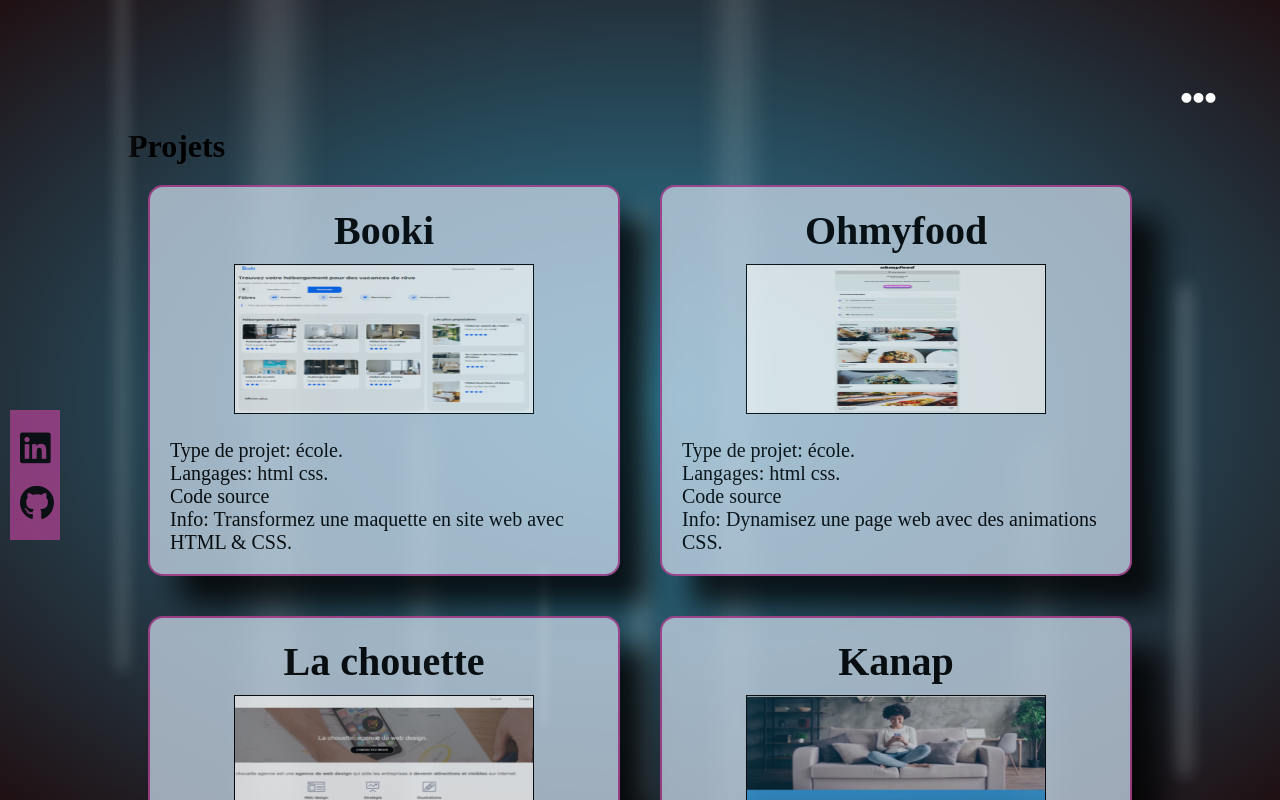
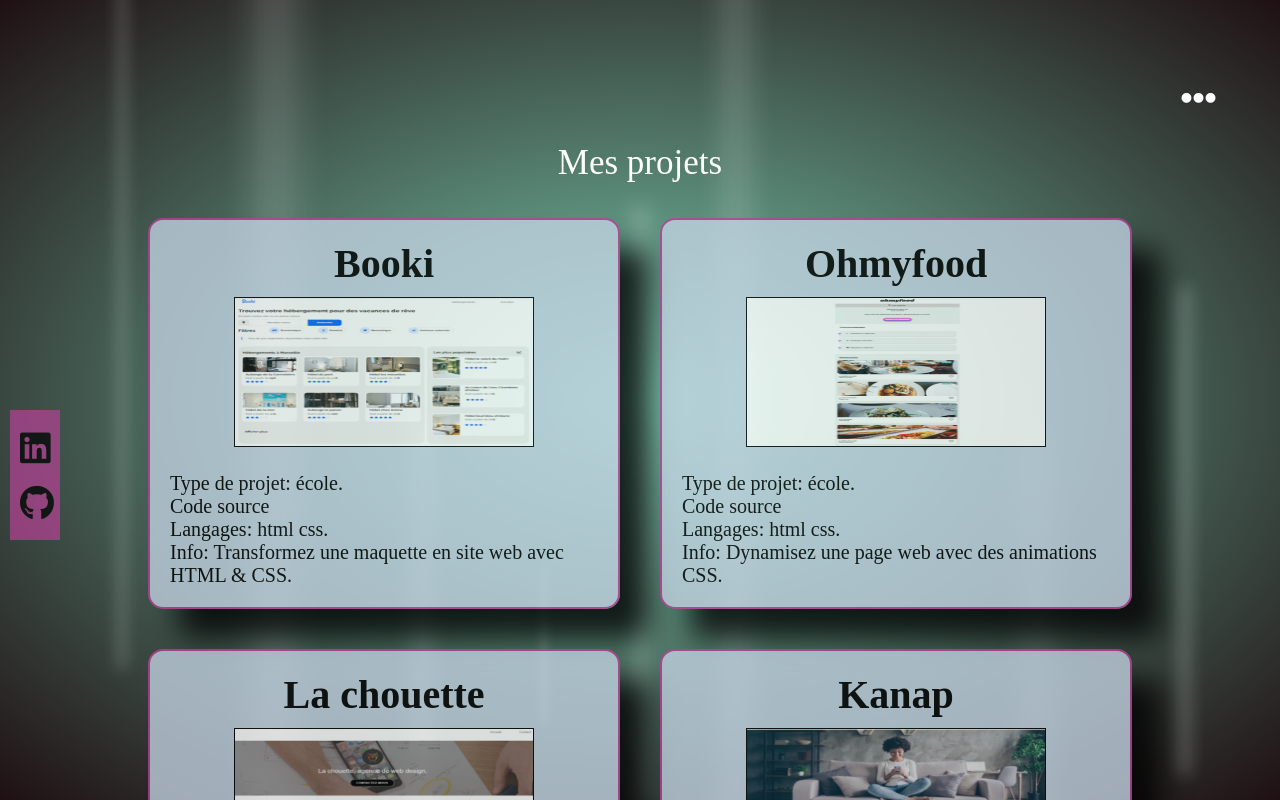
Before and after one commit to vitinolo/potfolio_thibaut, a React (Create React App) app: page /projects in a window 1280 px wide. Built offline with nearby package versions, Linux system fonts and the light colour scheme.

Commit message:
projets, contact

```diff
--- a/src/components/Card.js
+++ b/src/components/Card.js
@@ -10,8 +10,8 @@ function Card ({type, picture, name, languages, source, info})  {
                 </div>
                 <div className='wrapper2'>
                     <div className='type'>Type de projet: {type}</div>
+                    <div className="source"><a href={source} title='cliquer vers code source'>Code source</a></div>
                     <div className='languages'>Langages: {languages}</div>
-                    <div className="source"><a href={source} title='cliquer vers code source'>Code source</a></div>
                     <div className="info">Info: {info}</div>
                 </div>
             </>
--- a/src/components/ProjectList.js
+++ b/src/components/ProjectList.js
@@ -9,7 +9,7 @@ function ProjectList () {
         name: 'Booki',
         picture: 'img/p2_portfolio.png',
         type: "école.",
-        languages: ['html css.'],
+        languages: 'html css.',
         source: 'https://github.com/vitinolo/thibautlenoir_2_20092021',
         info: 'Transformez une maquette en site web avec HTML & CSS.',
       },
@@ -18,7 +18,7 @@ function ProjectList () {
         name: 'Ohmyfood',
         picture: '/img/p3_portfolio.png',
         type: "école.",
-        languages: ['html css.'],
+        languages: 'html css.',
         source: 'https://github.com/vitinolo/ThibautLenoir_3_20112021',
         info: 'Dynamisez une page web avec des animations CSS.',
       },
@@ -27,7 +27,7 @@ function ProjectList () {
         name: 'La chouette',
         picture: '/img/p4_portfolio.png',
         type: "école.",
-        languages: ['SEO css.'],
+        languages: 'SEO css.',
         source: 'https://github.com/vitinolo/P4',
         info: 'Optimisez un site web existant.',
       },
@@ -36,7 +36,7 @@ function ProjectList () {
         name: 'Kanap',
         picture: '/img/p5_portfolio.png',
         type: "école.",
-        languages: ['javascript API.'],
+        languages: 'javascript API.',
         source: 'https://github.com/vitinolo/p5_kanap',
         info: 'Construisez un site e-commerce en JavaScript.',
       },
@@ -45,7 +45,7 @@ function ProjectList () {
         name: 'Piiquantes',
         picture: '/img/p6_portfolio.webp',
         type: "école.",
-        languages: ['backend API.'],
+        languages: 'backend node API.',
         source: 'https://github.com/vitinolo/p6',
         info: "Construisez une API sécurisée pour une application d'avis gastronomiques.",
       },
@@ -54,7 +54,7 @@ function ProjectList () {
         name: 'Groupomania',
         picture: '/img/p7_portfolio.webp',
         type: "école.",
-        languages: ['javascript react css.'],
+        languages: 'javascript react css.',
         source: 'https://github.com/vitinolo/P7_Creez_un_reseau_social_d_entreprise',
         info: "Créez un réseau social d'entreprise.",
       },
@@ -63,15 +63,15 @@ function ProjectList () {
         name: 'Sky drone air',
         picture: '/img/skydroneair_portfolio.png',
         type: 'individuel.',
-        languages: ['javascript react css.'],
+        languages: 'javascript react css.',
         source: 'https://skydroneair.netlify.app/',
         info: "Création d'un site de prise de vue par drone.",
       },
     ];
     return (
-      <>
-        <h1>Projets</h1>
-        <div className='projectList'>
+      <div className='project'>
+        <span>Mes projets</span>
+        <div className='projectList tilt-in-bl'>
             { projects.map((project) =>(
                 <Card
                     key={project.id}
@@ -86,7 +86,7 @@ function ProjectList () {
               ))
             }
         </div>
-      </>
+      </div>
     );
 };
 
--- a/src/pages/About.js
+++ b/src/pages/About.js
@@ -15,9 +15,9 @@ const About = () => {
                         <span>Langages utilisés:</span>
                         <div className="item"><i class="fab fa-css3-alt"></i> Css3</div>
                         <div className="item"><i class="fab fa-html5"></i> Html5</div>
-                        <div className="item"><i class="fab fa-js-square"> Javascript</i></div>
+                        <div className="item"><i class="fab fa-js-square"></i> Javascript</div>
                         <div className="item"><i class="fab fa-react fa-spin"></i> React.js</div>
-                        <div className="item"><i class="fab fa-node-js"> Node.js</i></div>
+                        <div className="item"><i class="fab fa-node-js"></i> Node.js</div>
                     </div>
                     <div className='skills card'>
                         <span>Skills:</span>
--- a/src/styles/animations/_keyframes.scss
+++ b/src/styles/animations/_keyframes.scss
@@ -36,3 +36,15 @@
       opacity: 1;
     }
   }
+  //card project
+
+  @keyframes tilt-in-bl {
+    0% {
+      transform: rotateY(35deg) rotateX(-20deg) translate(-250px, 250px) skew(-12deg, -15deg);
+      opacity: 0;
+    }
+    100% {
+      transform: rotateY(0) rotateX(0deg) translate(0, 0) skew(0deg, 0deg);
+      opacity: 1;
+    }
+  }
--- a/src/styles/components/_card.scss
+++ b/src/styles/components/_card.scss
@@ -1,3 +1,13 @@
+ .project{
+    display:flex;
+    justify-content: center;
+    flex-direction: column;
+    align-items: center;
+    span{
+        padding:15px;
+        font-size: 35px;
+        font-weight:bolder;
+    }
     .projectList{
         display: grid;
         grid-template-columns: repeat(2, 1fr);
@@ -28,3 +38,4 @@
             }
         }
     }
+ }
--- a/src/styles/components/_navigation.scss
+++ b/src/styles/components/_navigation.scss
@@ -1,6 +1,6 @@
 .navigation{
     opacity:1;
-    z-index: 20;
+    z-index: 50;
     position: fixed;
     top:0px;
     width:100%;
--- /dev/null
+++ b/src/styles/pages/_contact.scss
@@ -0,0 +1,19 @@
+ .contact{
+     .contactContent{
+        position: absolute;
+        top:40%;
+        left:20%;
+        width:60%;
+        opacity:0.8;
+        border:2px solid rgb(183, 66, 150);
+        border-radius:15px;
+        box-shadow: 30px 30px 30px black;
+        background-color:rgba(196, 212, 227, 0.964);
+        padding:15px;
+        span{
+            font-size: 40px;
+
+        }
+
+        }
+ }
--- a/src/styles/pages/_home.scss
+++ b/src/styles/pages/_home.scss
@@ -2,7 +2,7 @@ body {
     margin: 0;
     height: 100vh;
     font-weight: 100;
-    background: radial-gradient(#2e83a0,#1f1013);
+    background: radial-gradient(#79cbae,#1f1013);
     overflow-y: hidden;
     animation: fadeIn 1 1s ease-out;
 }
--- a/src/styles/pages/_projects.scss
+++ b/src/styles/pages/_projects.scss
@@ -1,7 +1,13 @@
 .projects{
     height: 100vh;
     overflow: auto;
+    .tilt-in-bl {
+        animation: tilt-in-bl 0.65s cubic-bezier(0.250, 0.460, 0.450, 0.940) both;
+    }
     .projectsContent{
-       padding:10%;
+        padding:10%;
+        span{
+            color:white;
+        }
     }
 }
--- a/src/styles/styles.scss
+++ b/src/styles/styles.scss
@@ -6,5 +6,6 @@
 @import './pages/home';
 @import './pages/about';
 @import './pages/projects';
+@import './pages/contact';
 @import './pages/notFound';
 @import "./animations/keyframes";
```
Also changed, not shown: src/pages/Contact.js (+9 -2 lines). Lines whose indentation alone changed are shown as unchanged.
